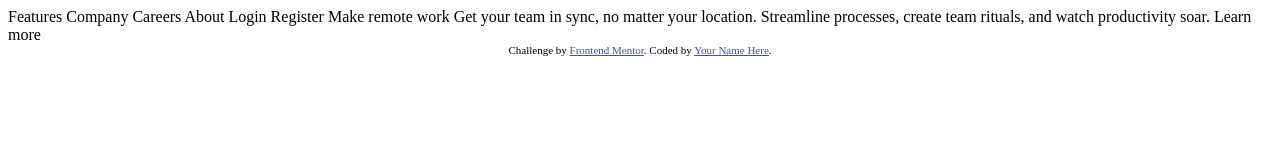
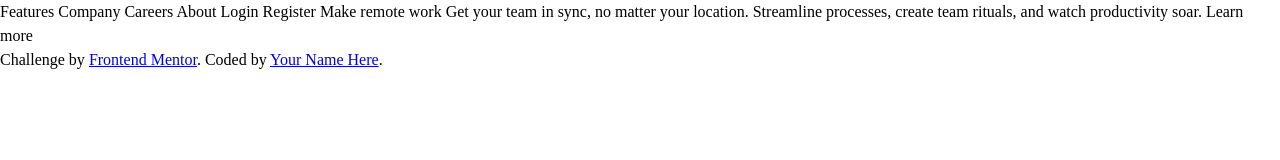
Before and after one commit to Great-kiola/Intro-section---dropdown-fem, a plain HTML site: page index.html in a window 1280 px wide. Drawn offline with Linux system fonts and the light colour scheme.

Commit message:
Made changes to the html and css files

```diff
--- a/index.html
+++ b/index.html
@@ -5,14 +5,10 @@
   <meta name="viewport" content="width=device-width, initial-scale=1.0"> <!-- displays site properly based on user's device -->
 
   <link rel="icon" type="image/png" sizes="32x32" href="./images/favicon-32x32.png">
+  <link rel="stylesheet" href="style.css">
 
   <title>Frontend Mentor | Intro section with dropdown navigation</title>
 
-  <!-- Feel free to remove these styles or customise in your own stylesheet 👍 -->
-  <style>
-    .attribution { font-size: 11px; text-align: center; }
-    .attribution a { color: hsl(228, 45%, 44%); }
-  </style>
 </head>
 <body>
 
--- /dev/null
+++ b/style.css
@@ -0,0 +1,9 @@
+
+*{
+    margin: 0;
+    padding: 0;
+}
+body{
+    line-height: 1.5;
+    min-height: 100vh;
+}
```
